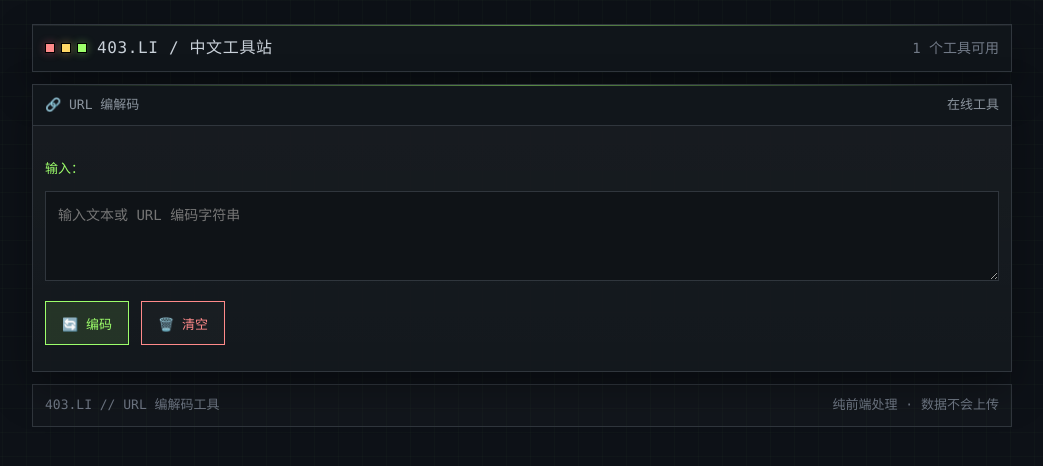
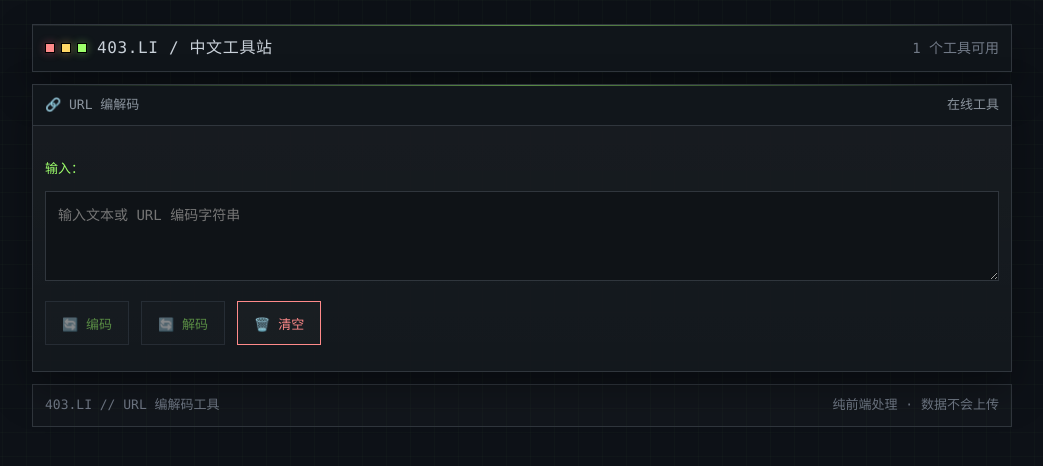
Before and after one commit to Xue-LC/403-li, a Vue app: page /tools/url in a window 1280 px wide. Shown: the top 466 px of the page, without its empty margins (118-1161 px from the left). Built offline with nearby package versions, Linux system fonts and the light colour scheme; a web font is replaced by a local one.

Commit message:
修改 URL 编解码工具：同时显示编码和解码按钮，移除智能判断

```diff
--- a/src/tools/UrlTool.vue
+++ b/src/tools/UrlTool.vue
@@ -19,16 +19,11 @@
             rows="4"
             class="code-input"
           ></textarea>
+          <!-- 操作按钮 -->
           <div class="button-row">
-            <button class="button primary" @click="encodeUrl" v-if="!isEncoded">🔄 编码</button>
-            <button class="button primary" @click="decodeUrl" v-else>🔄 解码</button>
+            <button class="button" @click="encodeUrl" :disabled="!input.trim()">🔄 编码</button>
+            <button class="button" @click="decodeUrl" :disabled="!input.trim()">🔄 解码</button>
             <button class="button danger" @click="clearAll">🗑️ 清空</button>
-          </div>
-
-          <!-- 同时显示编码和解码按钮 -->
-          <div class="button-row" v-if="input.trim()">
-            <button class="button" @click="encodeUrl">🔄 编码</button>
-            <button class="button" @click="decodeUrl">🔄 解码</button>
           </div>
 
           <div class="result-display" v-if="result">
@@ -66,12 +61,6 @@ export default {
       error: '',
       success: '',
       copySuccess: ''
-    }
-  },
-  computed: {
-    isEncoded() {
-      // 智能判断：如果输入包含%符号，则认为是 URL 编码格式
-      return this.input.includes('%')
     }
   },
   methods: {
```
